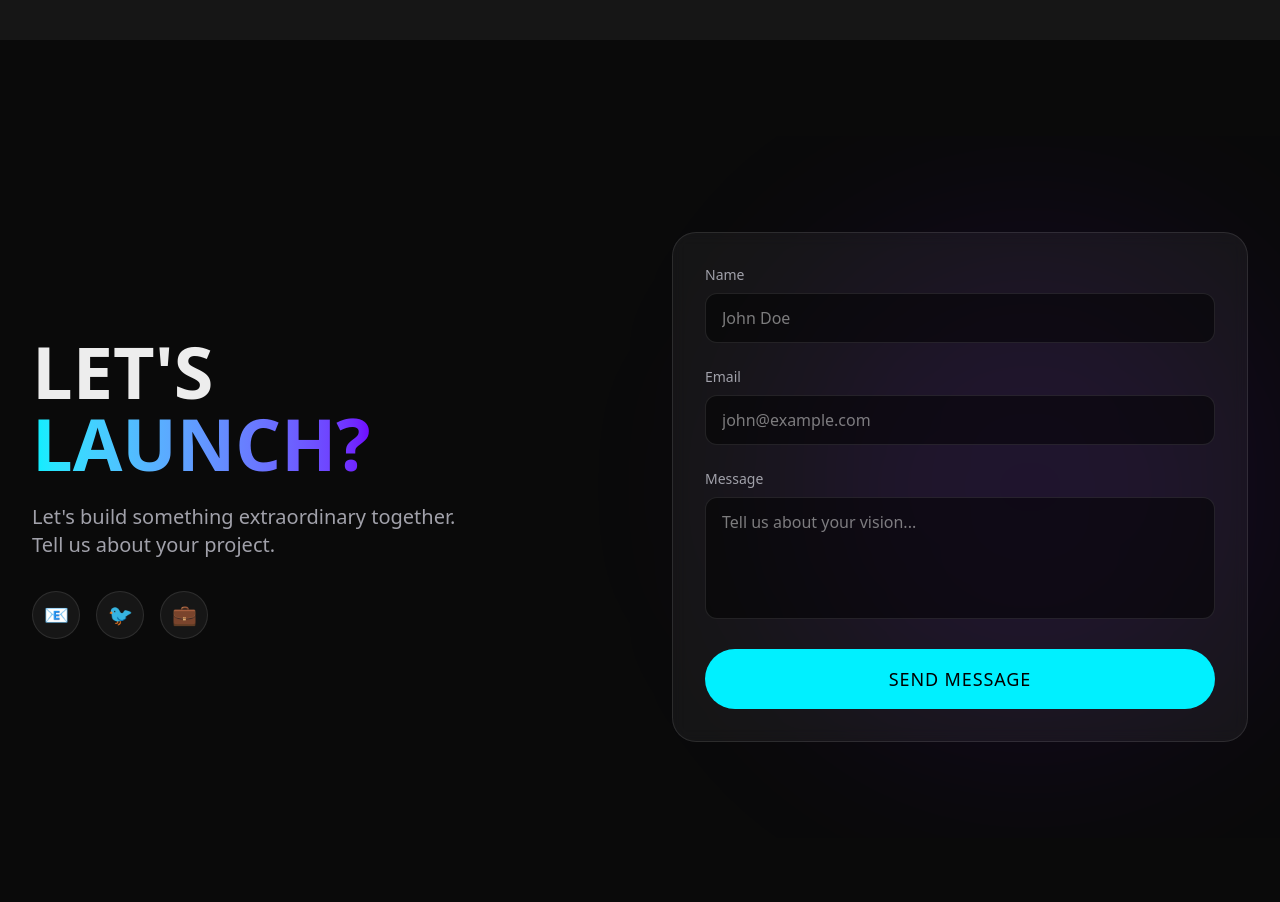
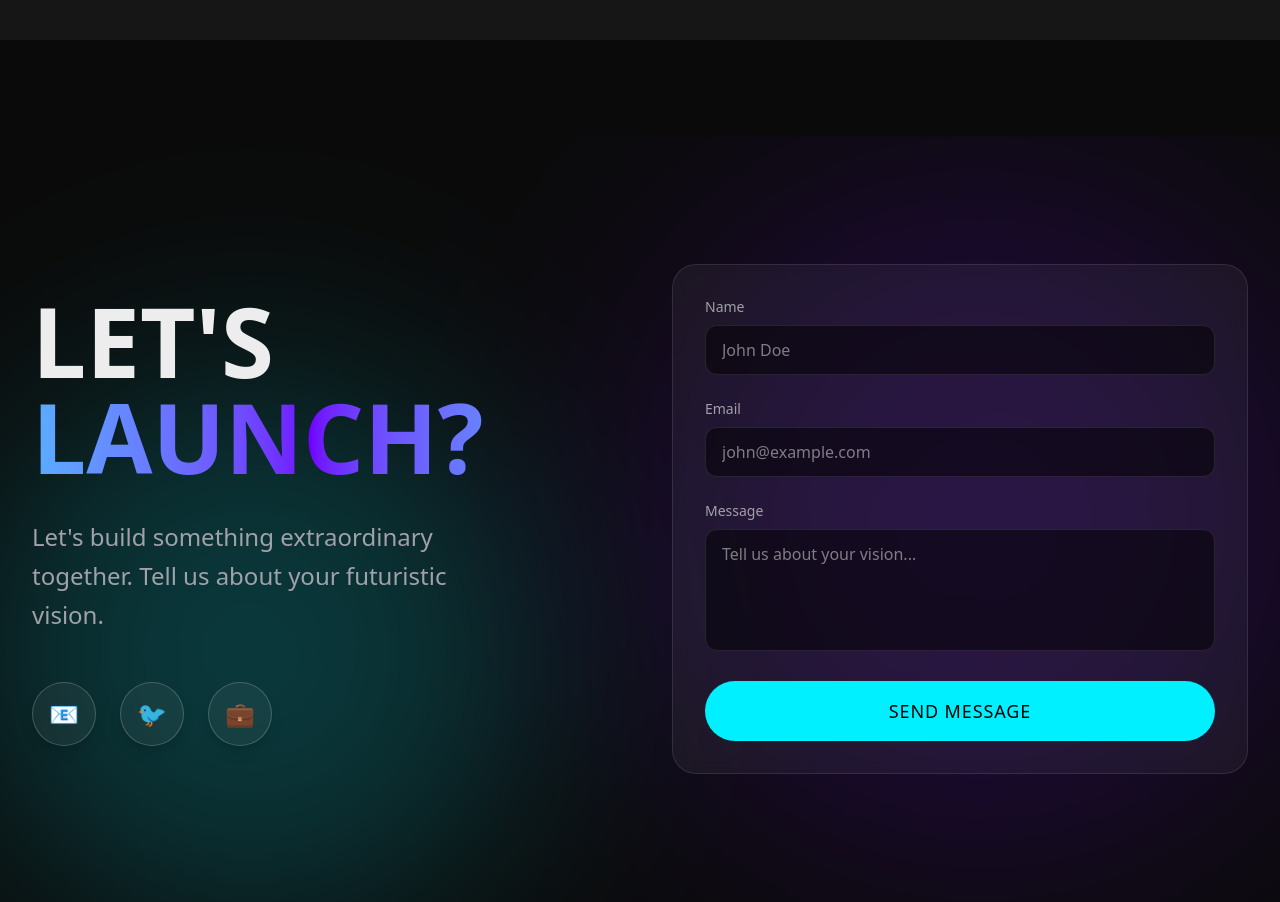
Before and after one commit to hanjiwon1108/aether, a Next.js app: page /about in a window 1280 px wide. Shown: the part 1680-2582 px from the top of the page. Before the commit the page ends 2518 px from the top, so only its background shows below. Built offline with nearby package versions, Linux system fonts and the light colour scheme.

Commit message:
refactor: Contact ui

```diff
--- a/src/widgets/Contact/ui/Contact.tsx
+++ b/src/widgets/Contact/ui/Contact.tsx
@@ -7,44 +7,82 @@ export default function Contact() {
   return (
     <section
       id="contact"
-      className="relative py-24 px-4 md:px-8 max-w-7xl mx-auto overflow-hidden"
+      className="relative py-32 px-4 md:px-8 max-w-7xl mx-auto overflow-hidden"
     >
-      <div className="grid grid-cols-1 md:grid-cols-2 gap-16 items-center">
+      <div className="grid grid-cols-1 md:grid-cols-2 gap-16 items-center relative z-10">
         <motion.div
-          initial={{ opacity: 0, x: -50 }}
-          whileInView={{ opacity: 1, x: 0 }}
-          viewport={{ once: true }}
-          transition={{ duration: 0.8 }}
+          initial={{ opacity: 0, x: -100, rotateY: -30 }}
+          whileInView={{ opacity: 1, x: 0, rotateY: 0 }}
+          viewport={{ once: true, amount: 0.3 }}
+          transition={{ duration: 1, type: "spring", bounce: 0.2 }}
+          className="perspective-1000"
         >
-          <h2 className="text-5xl md:text-7xl font-bold font-display mb-6">
+          <motion.h2
+            className="text-6xl md:text-8xl font-black font-display mb-8"
+            initial={{ filter: "blur(20px)", opacity: 0 }}
+            whileInView={{ filter: "blur(0px)", opacity: 1 }}
+            transition={{ duration: 1.2, delay: 0.2 }}
+          >
             LET&apos;S <br />
-            <span className="text-transparent bg-clip-text bg-gradient-to-r from-primary to-secondary">
+            <motion.span
+              animate={{ backgroundPosition: ["0% 50%", "100% 50%", "0% 50%"] }}
+              transition={{ duration: 5, repeat: Infinity, ease: "linear" }}
+              className="text-transparent bg-clip-text bg-gradient-to-r from-primary via-secondary to-primary bg-[length:200%_auto] inline-block"
+            >
               LAUNCH?
-            </span>
-          </h2>
-          <p className="text-xl text-muted-foreground mb-8 max-w-md">
+            </motion.span>
+          </motion.h2>
+          <p className="text-2xl text-muted-foreground mb-12 max-w-md leading-relaxed">
             Let&apos;s build something extraordinary together. Tell us about
-            your project.
+            your futuristic vision.
           </p>
 
-          <div className="flex gap-4">
-            <div className="w-12 h-12 rounded-full bg-white/5 border border-white/10 flex items-center justify-center hover:bg-primary/20 transition-colors cursor-pointer">
-              <span className="text-xl">📧</span>
-            </div>
-            <div className="w-12 h-12 rounded-full bg-white/5 border border-white/10 flex items-center justify-center hover:bg-primary/20 transition-colors cursor-pointer">
-              <span className="text-xl">🐦</span>
-            </div>
-            <div className="w-12 h-12 rounded-full bg-white/5 border border-white/10 flex items-center justify-center hover:bg-primary/20 transition-colors cursor-pointer">
-              <span className="text-xl">💼</span>
-            </div>
+          <div className="flex gap-6">
+            <motion.div
+              whileHover={{ y: -10, rotate: -10, scale: 1.2 }}
+              whileTap={{ scale: 0.9 }}
+              className="w-16 h-16 rounded-full bg-white/5 border border-white/20 flex items-center justify-center hover:bg-primary/30 transition-colors cursor-pointer shadow-lg hover:shadow-primary/50"
+            >
+              <span className="text-2xl">📧</span>
+            </motion.div>
+            <motion.div
+              whileHover={{ y: -10, rotate: 10, scale: 1.2 }}
+              whileTap={{ scale: 0.9 }}
+              className="w-16 h-16 rounded-full bg-white/5 border border-white/20 flex items-center justify-center hover:bg-primary/30 transition-colors cursor-pointer shadow-lg hover:shadow-primary/50"
+            >
+              <span className="text-2xl">🐦</span>
+            </motion.div>
+            <motion.div
+              whileHover={{ y: -10, rotate: -10, scale: 1.2 }}
+              whileTap={{ scale: 0.9 }}
+              className="w-16 h-16 rounded-full bg-white/5 border border-white/20 flex items-center justify-center hover:bg-primary/30 transition-colors cursor-pointer shadow-lg hover:shadow-primary/50"
+            >
+              <span className="text-2xl">💼</span>
+            </motion.div>
           </div>
         </motion.div>
 
-        <ContactForm />
+        <motion.div
+          initial={{ opacity: 0, x: 100, rotateY: 30 }}
+          whileInView={{ opacity: 1, x: 0, rotateY: 0 }}
+          viewport={{ once: true, amount: 0.3 }}
+          transition={{ duration: 1, type: "spring", bounce: 0.2 }}
+        >
+          <ContactForm />
+        </motion.div>
       </div>
 
       {/* Background Elements */}
-      <div className="absolute top-1/2 right-0 -translate-y-1/2 w-[500px] h-[500px] bg-secondary/10 rounded-full blur-[100px] -z-10 pointer-events-none" />
+      <motion.div
+        animate={{ scale: [1, 1.2, 1], rotate: [0, 90, 0] }}
+        transition={{ duration: 20, repeat: Infinity, ease: "linear" }}
+        className="absolute top-1/2 right-0 -translate-y-1/2 w-[600px] h-[600px] bg-secondary/20 rounded-full blur-[120px] -z-10 pointer-events-none mix-blend-screen"
+      />
+      <motion.div
+        animate={{ scale: [1.2, 1, 1.2], rotate: [0, -90, 0] }}
+        transition={{ duration: 25, repeat: Infinity, ease: "linear" }}
+        className="absolute bottom-0 left-0 w-[500px] h-[500px] bg-primary/20 rounded-full blur-[100px] -z-10 pointer-events-none mix-blend-screen"
+      />
     </section>
   );
 }
```
